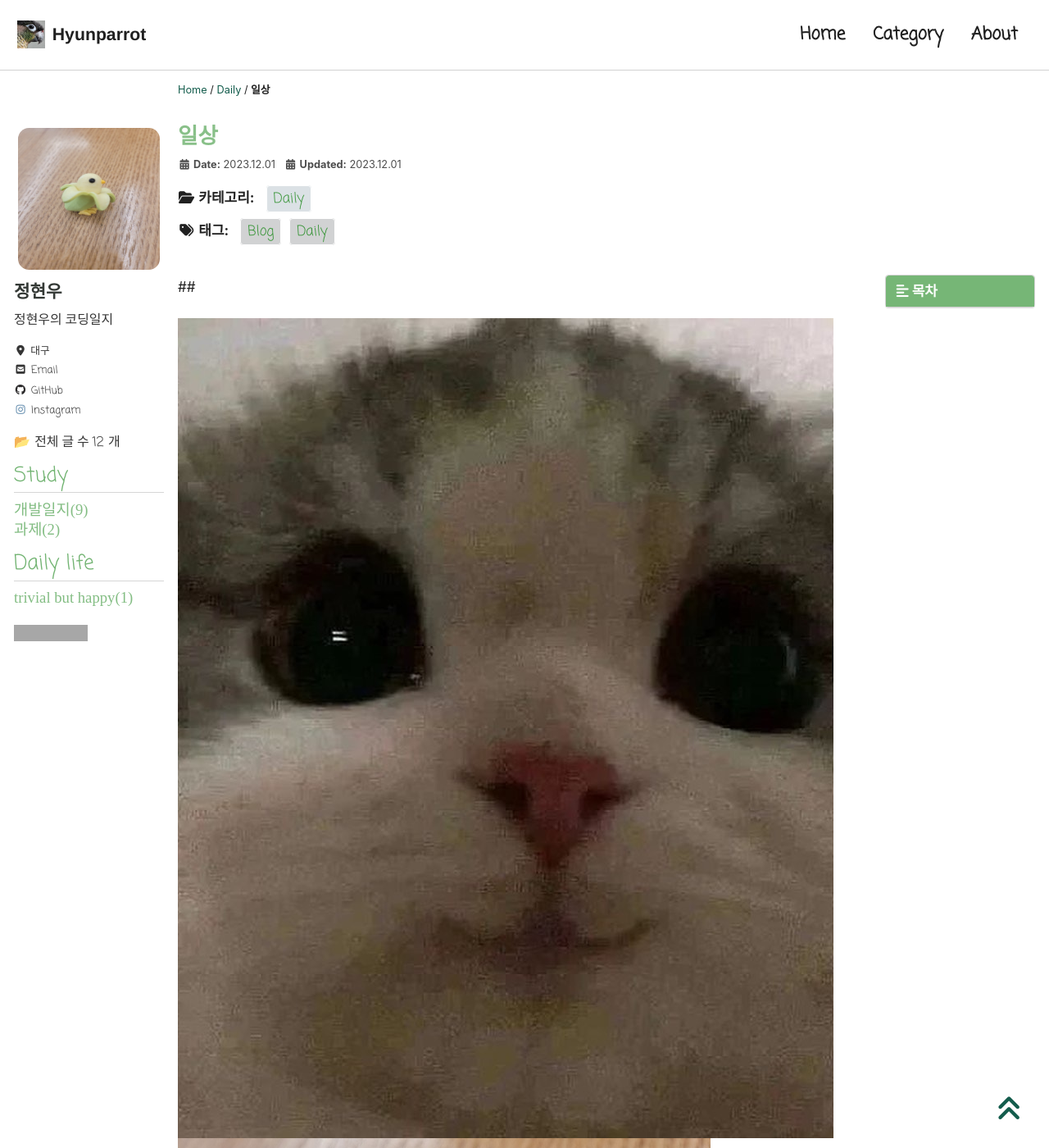
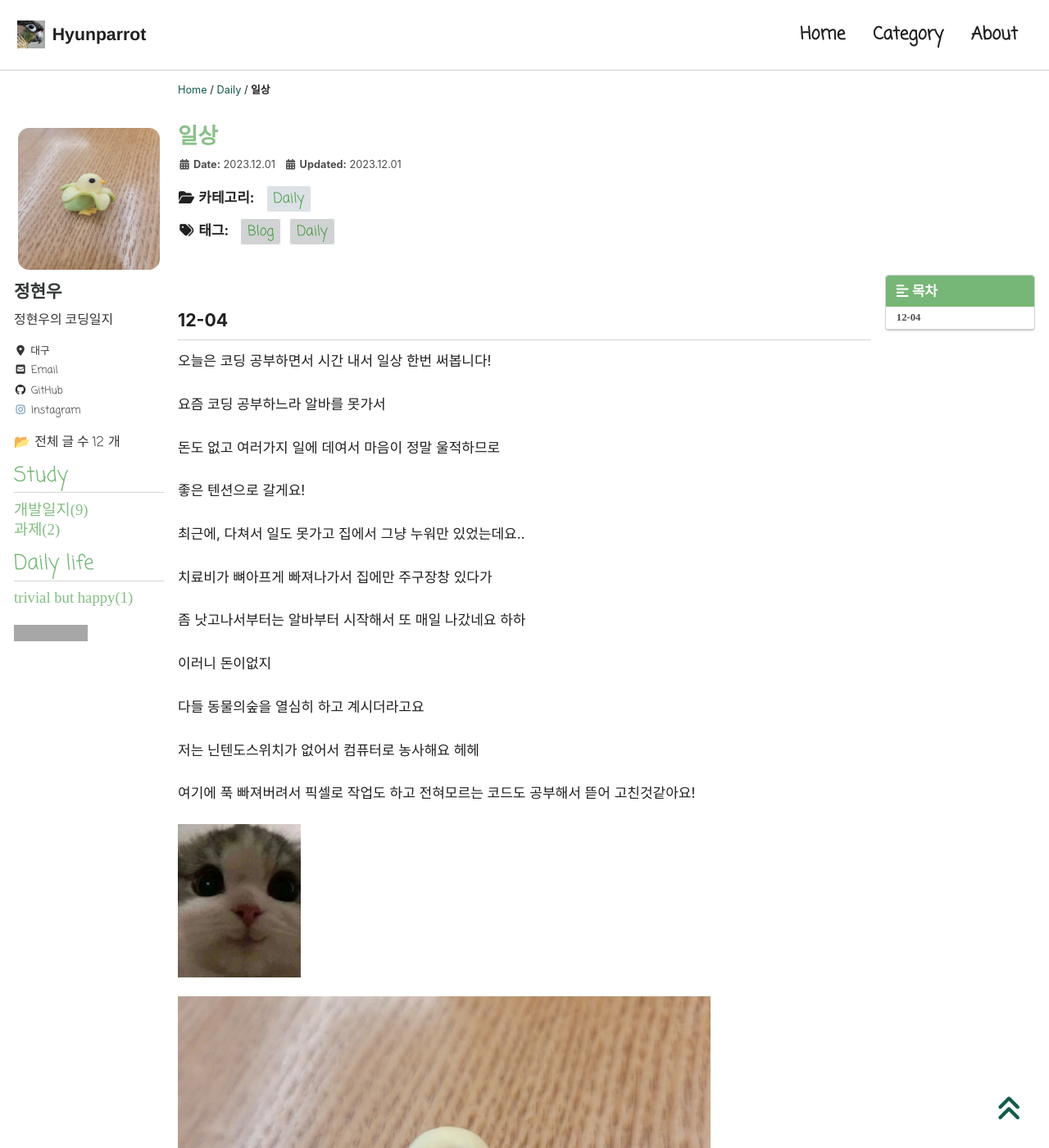
Before and after one commit to hyunparrot/hyunparrot.github.io, a Jekyll site: the page built from _posts/Blog/2023-12-01-daily-01.md, in a window 1280 px wide and 1400 px high. Shown: the whole window at 82% size. Built offline with Jekyll 4.4.1, drawn with Linux system fonts in a browser that asks for light colours; cached includes are drawn as plain includes; nearby versions of some CDN libraries; some web fonts are replaced; comment, search, counter and statistics services are not loaded; grey boxes are pictures that could not be loaded.

Commit message:
Update 2023-12-01-daily-01.md

```diff
--- a/_posts/Blog/2023-12-01-daily-01.md
+++ b/_posts/Blog/2023-12-01-daily-01.md
@@ -16,8 +16,37 @@ last_modified_at: 2023-12-01
 ---
 
 
-##
+## 12-04
+
+오늘은 코딩 공부하면서 시간 내서 일상 한번 써봅니다!
+
+요즘 코딩 공부하느라 알바를 못가서
+
+돈도 없고 여러가지 일에 데여서 마음이 정말 울적하므로
+
+좋은 텐션으로 갈게요!
+
+최근에, 다쳐서 일도 못가고 집에서 그냥 누워만 있었는데요..
+
+치료비가 뼈아프게 빠져나가서 집에만 주구장창 있다가
+
+좀 낫고나서부터는 알바부터 시작해서 또 매일 나갔네요 하하
+
+이러니 돈이없지
+
+다들 동물의숲을 열심히 하고 계시더라고요
+
+저는 닌텐도스위치가 없어서 컴퓨터로 농사해요 헤헤
+
+여기에 푹 빠져버려서 픽셀로 작업도 하고 전혀모르는 코드도 공부해서 뜯어 고친것같아요!
 
 
-![images](/assets/images/cat_kakao.png)
+
+
+
+
+<img src="/assets/images/cat_kakao.png" width="150" height="150">
+
+
+
 ![images](/assets/images/kakaotalk.png)
```
